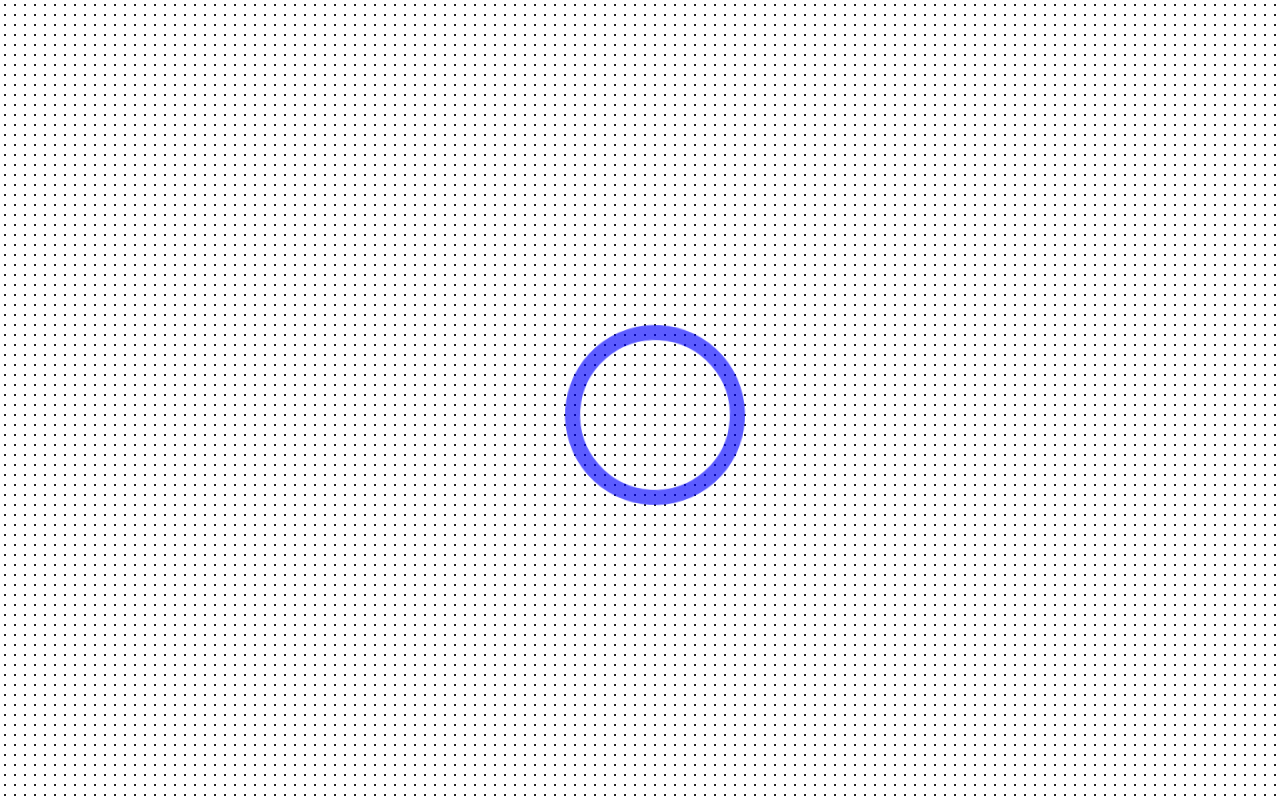
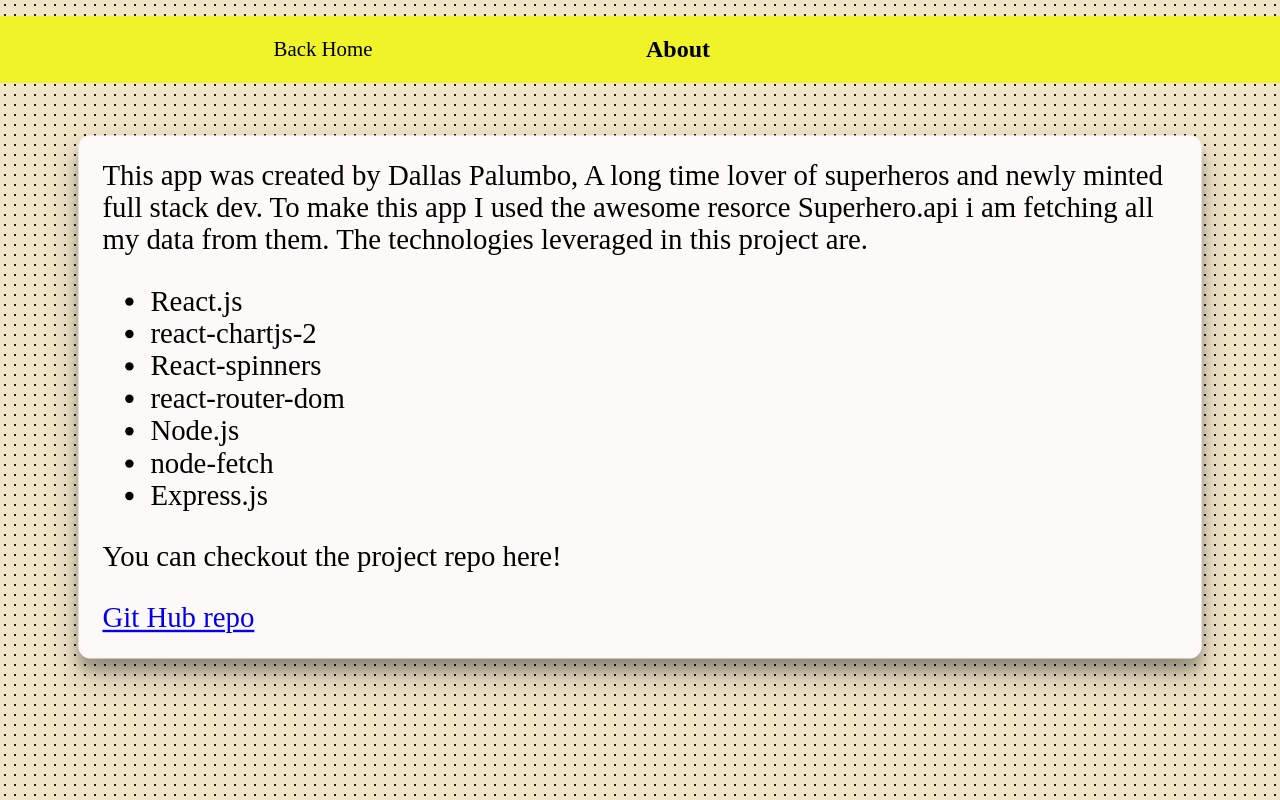
Before and after one commit to Decodedal/react-superheros, a React (Create React App) app: page /about in a window 1280 px wide. Built offline with nearby package versions, Linux system fonts and the light colour scheme; no server answers.

Commit message:
99% about page added searchbar functioning

```diff
--- a/src/App.js
+++ b/src/App.js
@@ -1,7 +1,7 @@
 import { BrowserRouter as Router, Routes, Route } from "react-router-dom";
 import Home from "./components/home";
 import HeroPage from "./components/hero-page";
-
+import About from "./components/about";
 
 const api = process.env.REACT_APP_API_KEY
 console.log(api)
@@ -13,6 +13,7 @@ function App() {
         <Routes>
           <Route path="/" element={<Home/>}/>
           <Route path="/:id" element={<HeroPage/>}/>
+          <Route path="/about" element={<About/>}/>
         </Routes>
       </Router>
 
--- /dev/null
+++ b/src/components/about.js
@@ -0,0 +1,36 @@
+import React from "react";
+import {Link} from "react-router-dom"
+import "../css/about.css"
+
+function About(){
+
+    return(
+        <div>
+            <nav>
+            <div className="home-nav">
+            <Link className="about" to={'/'}>Back Home</Link>
+            <h1>About</h1>
+            <div></div>
+            </div>
+            </nav>
+            <div className="about-card">
+            This app was created by Dallas Palumbo, A long time lover of superheros and newly minted full stack dev.
+            To make this app I used the awesome resorce Superhero.api i am fetching all my data from them.
+            The technologies leveraged in this project are.
+            <ul>
+                <li>React.js</li>
+                <li>react-chartjs-2</li>
+                <li>React-spinners</li>
+                <li>react-router-dom</li>
+                <li>Node.js</li>
+                <li>node-fetch</li>
+                <li>Express.js</li>
+            </ul>
+            <p>You can checkout the project repo here!</p>
+            <a target="_blank" href="https://github.com/Decodedal/react-superheros">Git Hub repo</a>
+            </div>
+        </div>
+    )
+}
+
+export default About;
--- a/src/components/gallery.js
+++ b/src/components/gallery.js
@@ -7,40 +7,9 @@ import { RingLoader } from "react-spinners";
 
 
 function Gallery(){
-const[search, setSearch] = useState('')
+const[search, setSearch] = useState(null)
 const [loading, setLoading] = useState(false)
-const [hero, setHero] = useState([
-    // {
-    //     "response": "success",
-    //     "id": "307",
-    //     "name": "Han Solo",
-    //     "url": "https://www.superherodb.com/pictures2/portraits/10/100/10456.jpg"
-    // },
-    // {
-    //     "response": "success",
-    //     "id": "285",
-    //     "name": "Gladiator",
-    //     "url": "https://www.superherodb.com/pictures2/portraits/10/100/1521.jpg"
-    // },
-    // {
-    //     "response": "success",
-    //     "id": "137",
-    //     "name": "Brainiac 5",
-    //     "url": "https://www.superherodb.com/pictures2/portraits/10/100/1183.jpg"
-    // },
-    // {
-    //     "response": "success",
-    //     "id": "99",
-    //     "name": "Black Cat",
-    //     "url": "https://www.superherodb.com/pictures2/portraits/10/100/32.jpg"
-    // },
-    // {
-    //     "response": "success",
-    //     "id": "89",
-    //     "name": "Bird-Man",
-    //     "url": "https://www.superherodb.com/pictures2/portraits/10/100/1503.jpg"
-    // }
-])
+const [hero, setHero] = useState([])
 
 const handleSearch = (e,term) =>{
     e.preventDefault()
@@ -49,9 +18,9 @@ const handleSearch = (e,term) =>{
 }
 
     useEffect(()=>{
-        if (search == ''){
+        if (search == null){
         async function fetch_heros(){
-           const response = await fetch("http://localhost:4000/home")
+           const response = await fetch("https://super-backend.onrender.com/home")
            const resData = await response.json();
            setHero(resData)
            setLoading(false)
@@ -59,9 +28,13 @@ const handleSearch = (e,term) =>{
           fetch_heros()
         }else{
             async function fetch_search(){
-                const response = await fetch(`http://localhost:4000/search/${search}`)
+                const response = await fetch(`https://super-backend.onrender.com/search/${search}`)
                 const resData = await response.json();
-                setHero(resData)
+                if(resData.response == "success"){
+                setHero(resData.results)
+                }else{
+                    alert("No one in the data base has this name please alter your search")
+                }
             }
             fetch_search()
         }
@@ -83,7 +56,6 @@ const galleryItems = hero.map((hero, i) =>{
         <div className="center">
     <form onSubmit={(e => e.preventDefault())} >
         <input onChange={(e => setSearch(e.target.value))} type='text' placeholder="Search for a Super"/>
-        <input type="submit"/>
     </form>
         <div className="gallery-container">
             {galleryItems}
--- a/src/components/galleryItem.js
+++ b/src/components/galleryItem.js
@@ -8,7 +8,7 @@ console.log(hero)
         <div key={key} className="card-container">
             <h3><u>{hero.name}</u></h3>
             <Link to={`/${hero.id}`}>
-                <img classname = "hero-img" src = {hero.url} alt= {hero.name}
+                <img classname = "hero-img" src = { hero.url == null ? hero.image.url : hero.url} alt= {hero.name}
                 onError={({ currentTarget }) => {
                     currentTarget.onerror = null; // prevents looping
                     currentTarget.src="https://wellesleysocietyofartists.org/wp-content/uploads/2015/11/image-not-found.jpg";
--- a/src/components/hero-page.js
+++ b/src/components/hero-page.js
@@ -19,7 +19,7 @@ let{id} = useParams()
 // triggers loader while fetching info then turns it off after setting state for hero.
     useEffect(()=>{
         async function fetch_heros(id){
-            const response = await fetch(`http://localhost:4000/${id}`)
+            const response = await fetch(`https://super-backend.onrender.com/${id}`)
             const resData = await response.json();
             setHero(resData)
             setLoading(false)
@@ -52,7 +52,7 @@ let rand = Math.floor(Math.random() * (600 - 1 + 1) + 1)
                 </div>
                 :
             <main>
-                {document.body.style.backgroundColor = `${hero.biography.alignment == "good"? "#6699ff":"red"}`}
+                {document.body.style.backgroundColor = `${hero.biography.alignment == "good"? "#6699ff":"#ff3300"}`}
                 <nav>
                 <div className="center-nav">
                 <Link onClick={window.location.reload} className="link-arrow" to={`/${back}`}>⬅️</Link>
--- a/src/components/home.js
+++ b/src/components/home.js
@@ -1,11 +1,19 @@
 import React from "react";
 import Gallery from "./gallery";
+import {Link} from "react-router-dom"
+import "../css/home.css"
 
 function Home(){
 
 return(
     <div>
-        <h1>Home Page</h1>
+        <nav>
+        <div className="home-nav">
+            <div></div>
+        <h1 id = "home-header">The multi-universal index of supers</h1>
+        <Link className="about" to = "/about">About</Link>
+        </div>
+        </nav>
         <Gallery/>
     </div>
 )
--- /dev/null
+++ b/src/css/about.css
@@ -0,0 +1,11 @@
+.about-card{
+    background-color: rgb(254, 249, 249);
+    border-radius: 10%;
+    box-shadow: rgba(0, 0, 0, 0.25) 0px 14px 28px, rgba(0, 0, 0, 0.22) 0px 10px 10px;
+    width: 70%;
+    margin: 6rem auto;
+    border-radius: 10px;
+    padding: 20px;
+    transform: scale(120%);
+    font-size: x-large;
+}
--- a/src/css/gallery.css
+++ b/src/css/gallery.css
@@ -1,23 +1,22 @@
 .card-container{
-    background-color: white;
+    background-color: rgb(254, 249, 249);
     border-radius: 10%;
     box-shadow: rgba(0, 0, 0, 0.25) 0px 14px 28px, rgba(0, 0, 0, 0.22) 0px 10px 10px;
     display:flex;
     flex-direction: column;
     align-items: center;
-    justify-content: center;
+    justify-content:center;
     width: 100%;
 
 
 }
 
 .card-container img{
-    width: 90%;
+    width: 100%;
     max-height: 500px;
     border-radius: 10%;
-    aspect-ratio: 1;
     border: 5px solid black;
-    margin-left: .4rem;
+    /* margin-left: .4rem; */
 }
 
 h3{
@@ -32,3 +31,18 @@ h3{
 
 
   }
+
+  form{
+    text-align: center;
+    margin: 1rem;
+  }
+
+  input{
+    border-radius: 10px;
+    width: 10%;
+    height: 20px;
+  }
+
+  .card-container:hover{
+    transform: scale(105%);
+  }
--- a/src/css/hero-page.css
+++ b/src/css/hero-page.css
@@ -2,7 +2,7 @@ body{
     /* background-image: url("https://garden.spoonflower.com/c/11473139/p/f/m/am3Vt8krBFcuHyMFXu0cNOnoLq4U3-uGU0diMv6uamrrZ1UDnPkn/Green%20Polka%20Dots%20-%20Small%20(Watermelon%20Collection).jpg"); */
  background-image: radial-gradient(#212121 20%, transparent 20%),
      radial-gradient(#2b2626 20%, transparent 20%);
- /* background-color: #f1e5c8; */
+ background-color: #f1e5c8;
  background-position: 0 0, 50px 50px;
  background-size: 10px 10px;
  height: 200px;
--- /dev/null
+++ b/src/css/home.css
@@ -0,0 +1,22 @@
+#home-header{
+    text-shadow: 1px 1px 2px pink;
+}
+
+.home-nav{
+    display: flex;
+    align-items: center;
+    justify-content: space-evenly;
+    width: 100%
+}
+
+.about{
+    text-decoration: none;
+    color: black;
+    transform: scale(130%);
+}
+
+.about:hover{
+    color: blue;
+    transform: scale(160%);
+
+}
```
